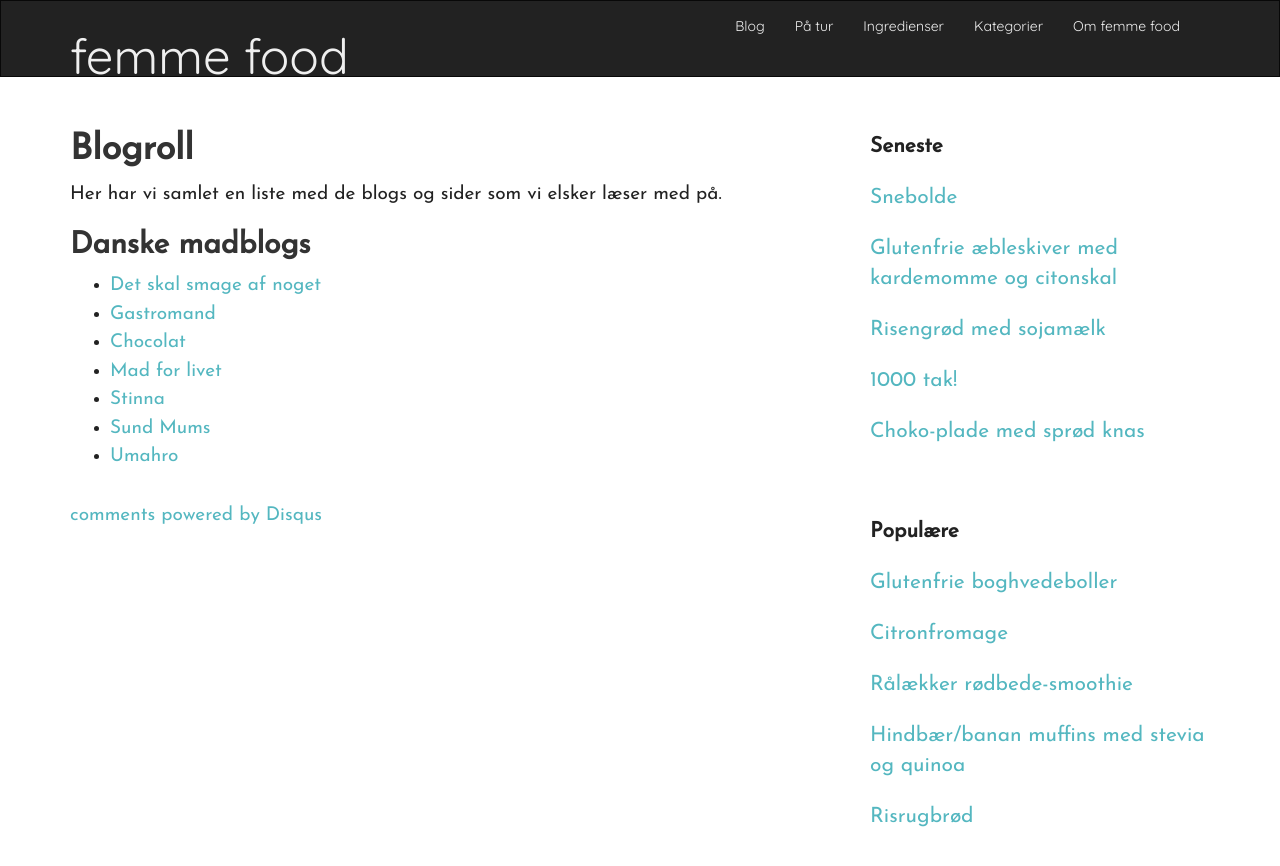
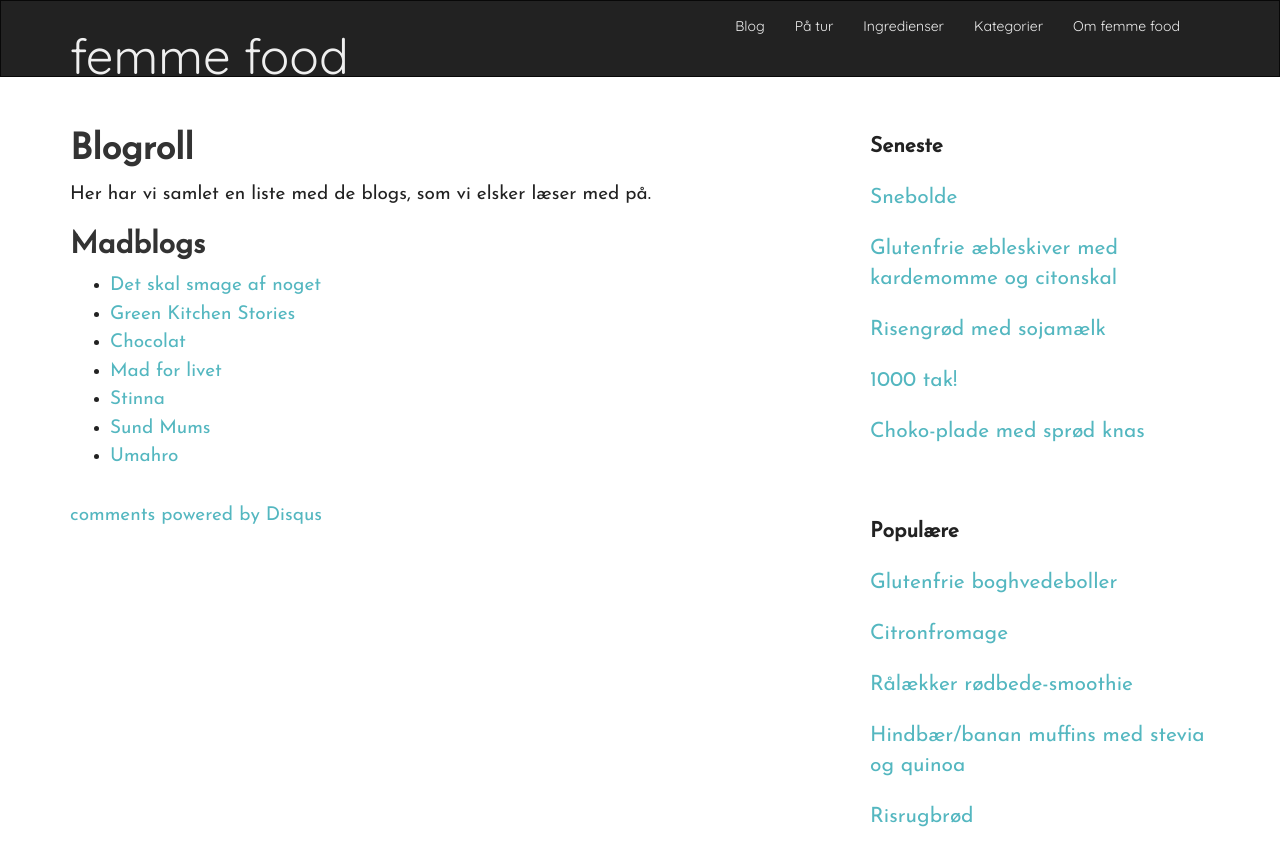
Before and after one commit to femmefood/femmefood.com, a Jekyll site: the page built from blogroll/index.md, in a window 1280 px wide and 900 px high. Shown: the top 866 px of the window. Built offline with Jekyll 4.4.1, drawn with Linux system fonts in a browser that asks for light colours; nearby versions of some CDN libraries; Markdown is read by kramdown in place of the engine named in the settings; comment, search, counter and statistics services are not loaded.

Commit message:
added corrections

```diff
--- a/blogroll/index.md
+++ b/blogroll/index.md
@@ -4,12 +4,12 @@ title: Blogroll
 date: 2014-03-02
 ---
 
-Her har vi samlet en liste med de blogs og sider som vi elsker læser med på.
+Her har vi samlet en liste med de blogs, som vi elsker læser med på.
 
-## Danske madblogs
+## Madblogs
 
 * [Det skal smage af noget](http://detskalsmageafnoget.dk/)
-* [Gastromand](http://gastromand.dk/)
+* [Green Kitchen Stories](http://www.greenkitchenstories.com/)
 * [Chocolat](http://chocolat.dk/)
 * [Mad for livet](http://www.madforlivet.com/)
 * [Stinna](http://www.stinna.dk/)
```
